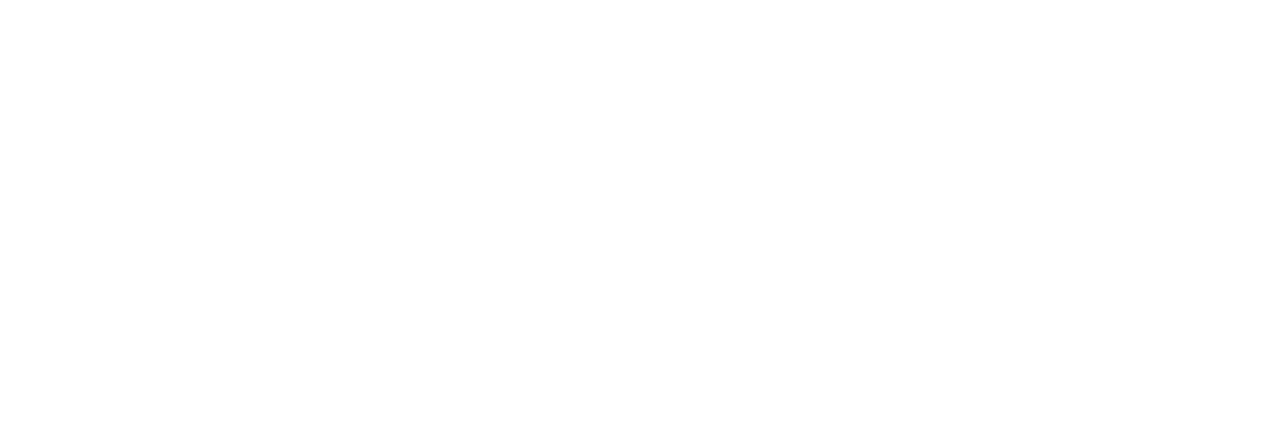
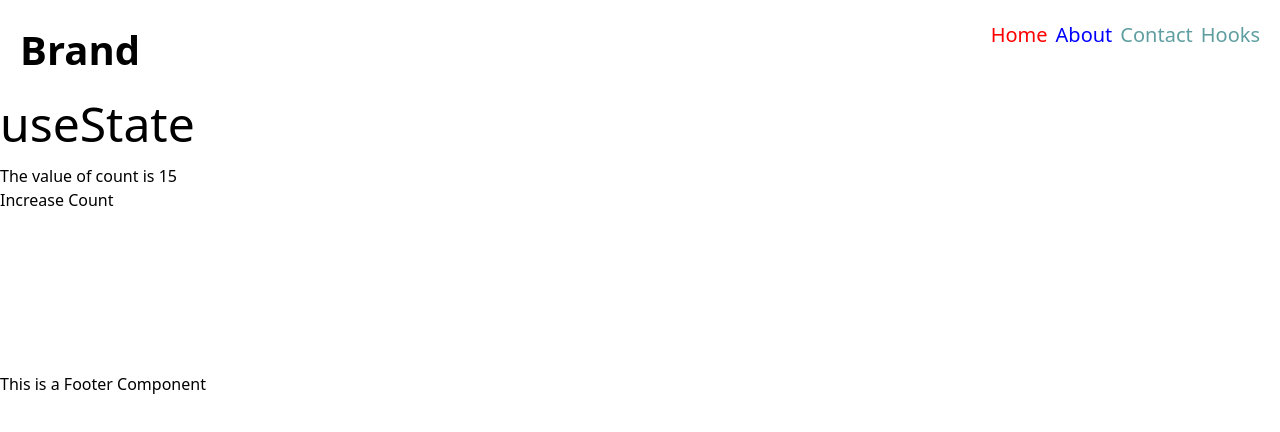
Before and after one commit to abii19/test-react-application, a React (Create React App) app: page /hooks in a window 1280 px wide. Before the commit this address had no page. Shown: the top 432 px of the page. Built offline with nearby package versions, Linux system fonts and the light colour scheme.

Commit message:
example added for useState and useEffect hook

```diff
--- a/src/App.js
+++ b/src/App.js
@@ -3,6 +3,7 @@
 import AboutPage from "./components/about";
 import ContactPage from "./components/contact";
 import Layout from "./components/layouts/Layout";
+import HooksPage from "./components/hooks";
 
 const App = () => {
   return (
@@ -12,6 +13,7 @@
           <Route index element={<HomePage />} />
           <Route path="/about" element={<AboutPage />} />
           <Route path="/contact" element={<ContactPage />} />
+          <Route path="/hooks" element={<HooksPage />} />
         </Route>
       </Routes>
     </>
--- /dev/null
+++ b/src/components/hooks/index.jsx
@@ -0,0 +1,25 @@
+import React, { useEffect, useState } from "react";
+
+const HooksPage = () => {
+  const [count, setCount] = useState(10);
+
+  const handleClick = () => {
+    setCount((count) => count + 1); //11
+    // setCount(count + 1); //11
+  };
+  console.log(count);
+
+  useEffect(() => {
+    setCount(15);
+  }, []);
+
+  return (
+    <div className="mb-40">
+      <h1 className="font-medium text-5xl mb-4">useState</h1>
+      <p>The value of count is {count}</p>
+      <button onClick={handleClick}>Increase Count</button>
+    </div>
+  );
+};
+
+export default HooksPage;
--- a/src/components/layouts/Navbar.jsx
+++ b/src/components/layouts/Navbar.jsx
@@ -37,6 +37,11 @@
             Contact
           </Link>
         </li>
+        <li>
+          <Link to="/hooks" className={`nav-link ${styles.nav_link}`}>
+            Hooks
+          </Link>
+        </li>
       </ul>
     </nav>
   );
```
